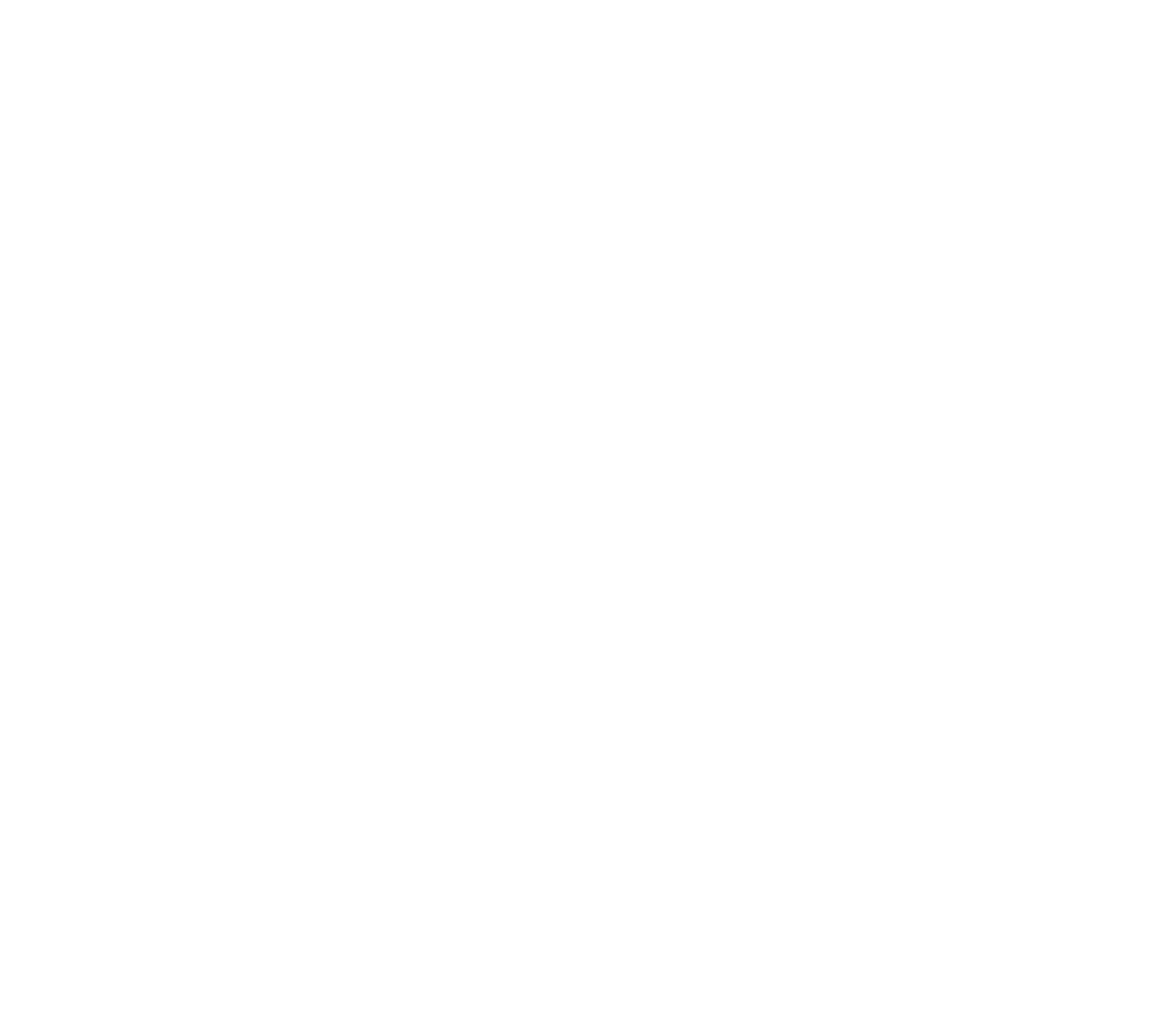
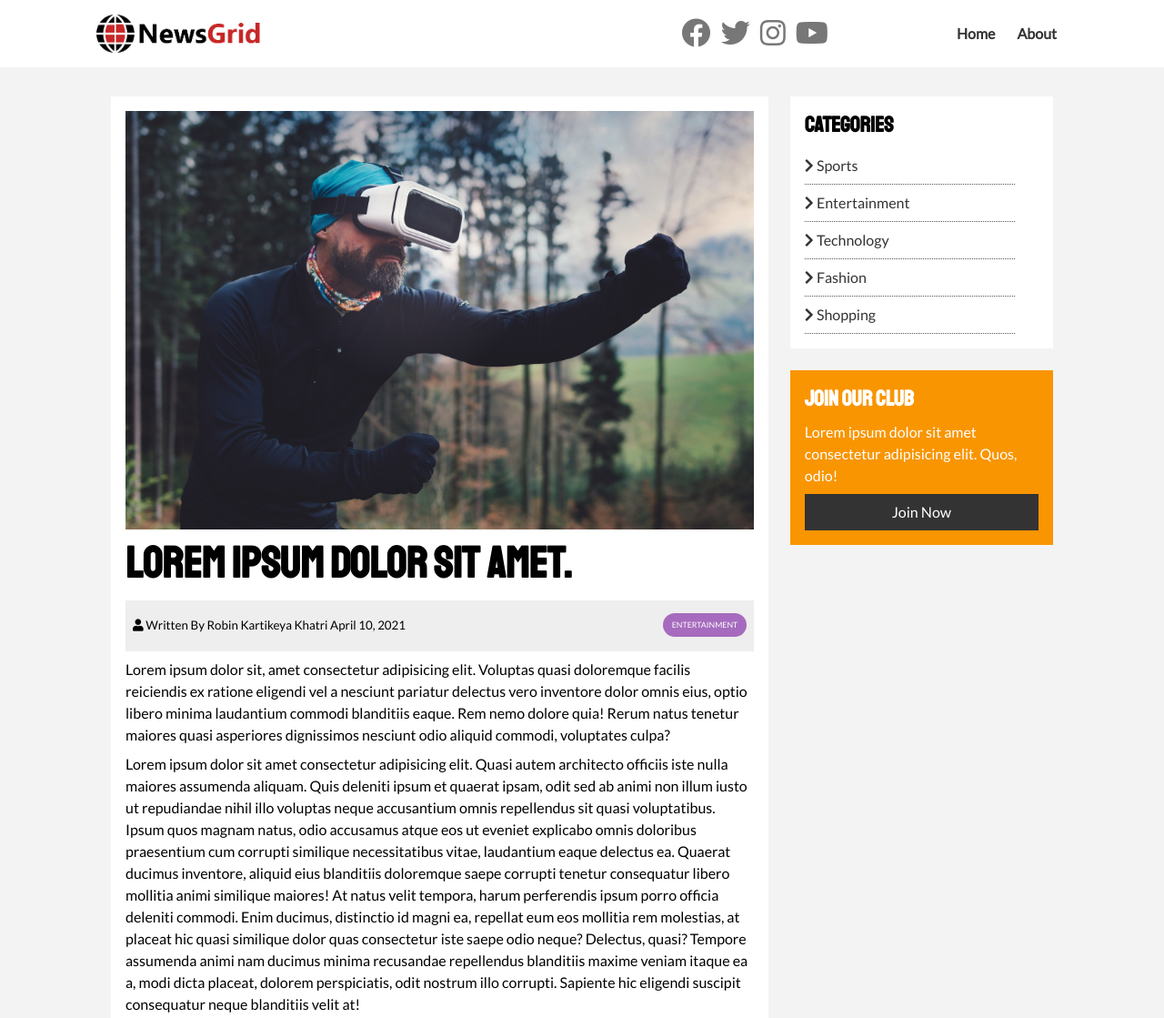
Before and after one commit to RobinKartikeyaKhatri/Modern-HTML-CSS-From-The-Beginning-Including-Sass-, a plain HTML site: page newsgrid/article.html in a window 1280 px wide. Shown: the top 1119 px of the page at 91% size. Before the commit the page ends 800 px from the top, so only its background shows below. Drawn offline with Linux system fonts and the light colour scheme.

Commit message:
Added article page

```diff
--- a/newsgrid/article.html
+++ b/newsgrid/article.html
@@ -0,0 +1,103 @@
+<!DOCTYPE html>
+<html lang="en">
+<head>
+    <meta charset="UTF-8">
+    <meta http-equiv="X-UA-Compatible" content="IE=edge">
+    <meta name="viewport" content="width=device-width, initial-scale=1.0">
+    <link rel="stylesheet" href="https://cdnjs.cloudflare.com/ajax/libs/font-awesome/5.15.3/css/all.min.css" integrity="sha512-iBBXm8fW90+nuLcSKlbmrPcLa0OT92xO1BIsZ+ywDWZCvqsWgccV3gFoRBv0z+8dLJgyAHIhR35VZc2oM/gI1w==" crossorigin="anonymous" />
+    <link rel="preconnect" href="https://fonts.gstatic.com">
+    <link href="https://fonts.googleapis.com/css2?family=Lato&family=Staatliches&display=swap" rel="stylesheet">
+    <link rel="stylesheet" href="./css/style.css">
+    <link rel="stylesheet" media="screen and (max-width: 768px)" href="./css/mobile.css">
+    <link rel="shortcut icon" href="favicon.ico" type="image/x-icon">
+    <title>NewsGrid | Latest News</title>
+</head>
+<body>
+    <nav id="main-nav">
+        <div class="container">
+            <img src="img/logo.png" alt="NewsGrid" class="logo">
+            <div class="social">
+                <a href="https://www.facebook.com" target="_blank"><i class="fab fa-facebook fa-2x"></i></a>
+                <a href="https://www.twitter.com" target="_blank"><i class="fab fa-twitter fa-2x"></i></a>
+                <a href="https://www.instagram.com" target="_blank"><i class="fab fa-instagram fa-2x"></i></a>
+                <a href="https://www.youtube.com" target="_blank"><i class="fab fa-youtube fa-2x"></i></a>
+            </div>
+            <ul>
+                <li><a href="index.html">Home</a></li>
+                <li><a href="about.html">About</a></li>
+            </ul>
+        </div>
+    </nav>
+
+    <section id="article">
+        <div class="container">
+            <div class="page-container">
+                <article class="card">
+                    <img src="img/articles/ent1.jpg" alt="">
+                    <h1 class="l-heading">Lorem ipsum dolor sit amet.</h1>
+                    <div class="meta">
+                        <small>
+                            <i class="fas fa-user"></i> Written By Robin Kartikeya Khatri April 10, 2021
+                        </small>
+                        <div class="category category-ent">Entertainment</div>
+                    </div>
+                    <p>Lorem ipsum dolor sit, amet consectetur adipisicing elit. Voluptas quasi doloremque facilis reiciendis ex ratione eligendi vel a nesciunt pariatur delectus vero inventore dolor omnis eius, optio libero minima laudantium commodi blanditiis eaque. Rem nemo dolore quia! Rerum natus tenetur maiores quasi asperiores dignissimos nesciunt odio aliquid commodi, voluptates culpa?</p>
+                    <p>Lorem ipsum dolor sit amet consectetur adipisicing elit. Quasi autem architecto officiis iste nulla maiores assumenda aliquam. Quis deleniti ipsum et quaerat ipsam, odit sed ab animi non illum iusto ut repudiandae nihil illo voluptas neque accusantium omnis repellendus sit quasi voluptatibus. Ipsum quos magnam natus, odio accusamus atque eos ut eveniet explicabo omnis doloribus praesentium cum corrupti similique necessitatibus vitae, laudantium eaque delectus ea. Quaerat ducimus inventore, aliquid eius blanditiis doloremque saepe corrupti tenetur consequatur libero mollitia animi similique maiores! At natus velit tempora, harum perferendis ipsum porro officia deleniti commodi. Enim ducimus, distinctio id magni ea, repellat eum eos mollitia rem molestias, at placeat hic quasi similique dolor quas consectetur iste saepe odio neque? Delectus, quasi? Tempore assumenda animi nam ducimus minima recusandae repellendus blanditiis maxime veniam itaque ea a, modi dicta placeat, dolorem perspiciatis, odit nostrum illo corrupti. Sapiente hic eligendi suscipit consequatur neque blanditiis velit at!</p>
+                </article>
+
+                <aside id="categories" class="card">
+                    <h2>Categories</h2>
+                    <ul class="list">
+                        <li><a href="#"><i class="fas fa-chevron-right"></i> Sports</a></li>
+                        <li><a href="#"><i class="fas fa-chevron-right"></i> Entertainment</a></li>
+                        <li><a href="#"><i class="fas fa-chevron-right"></i> Technology</a></li>
+                        <li><a href="#"><i class="fas fa-chevron-right"></i> Fashion</a></li>
+                        <li><a href="#"><i class="fas fa-chevron-right"></i> Shopping</a></li>
+                    </ul>
+                </aside>
+
+                <aside class="card bg-secondary">
+                    <h2>Join Our Club</h2>
+                    <p>Lorem ipsum dolor sit amet consectetur adipisicing elit. Quos, odio!</p>
+                    <a href="#" class="btn btn-dark btn-block">Join Now</a>
+                </aside>
+            </div>
+        </div>
+    </section>
+
+    <!-- Footer -->
+    <footer id="main-footer" class="py-2">
+        <div class="container footer-container">
+            <div>
+                <img src="./img/logo_light.png" alt="NewsGrid">
+                <p>Lorem ipsum dolor sit amet consectetur adipisicing elit. Doloribus perferendis possimus nam, temporibus nulla iste ipsam dolor veniam vero assumenda.</p>
+            </div>
+            <div>
+                <h3>Email Newsletter</h3>
+                <p>Lorem ipsum dolor sit amet consectetur adipisicing elit.</p>
+                <form>
+                    <input type="email" name="email" id="email" placeholder="Your email here">
+                    <input type="submit" value="Subscribe" class="btn btn-primary">
+                </form>
+            </div>
+            <div>
+                <h3>Site Links</h3>
+                <ul class="list">
+                    <li><a href="#">Help & Support</a></li>
+                    <li><a href="#">Privacy Policy</a></li>
+                    <li><a href="#">About Us</a></li>
+                    <li><a href="#">Contact</a></li>
+                </ul>
+            </div>
+            <div>
+                <h2>Join Our Club</h2>
+                <p>Lorem ipsum dolor sit, amet consectetur adipisicing elit. Fugiat, impedit.</p>
+                <a href="#" class="btn btn-secondary">Join Now</a>
+            </div>
+            <div>
+                <p>Copyright &copy; 2021, All Rights Reserved</p>
+            </div>
+        </div>
+    </footer>
+</body>
+</html>
--- a/newsgrid/css/style.css
+++ b/newsgrid/css/style.css
@@ -133,6 +133,10 @@ h1, h2, h3, h4, h5, h6 {
 .p-2 { padding: 2rem; }
 .p-3 { padding: 3rem; }
 
+.l-heading {
+    font-size: 3rem;
+}
+
 .list li {
     padding: .5rem 0;
     border-bottom: #555 dotted 1px;
@@ -258,6 +262,18 @@ h1, h2, h3, h4, h5, h6 {
     grid-column: 2 / span 2;
 }
 
+#article .meta {
+    display: flex;
+    justify-content: space-between;
+    align-items: center;
+    background: #eee;
+    padding: 0.5rem;
+}
+
+#article .meta .category {
+    margin-top: 0.4rem;
+}
+
 /* Footer */
 #main-footer {
     background: var(--dark-color);
```
